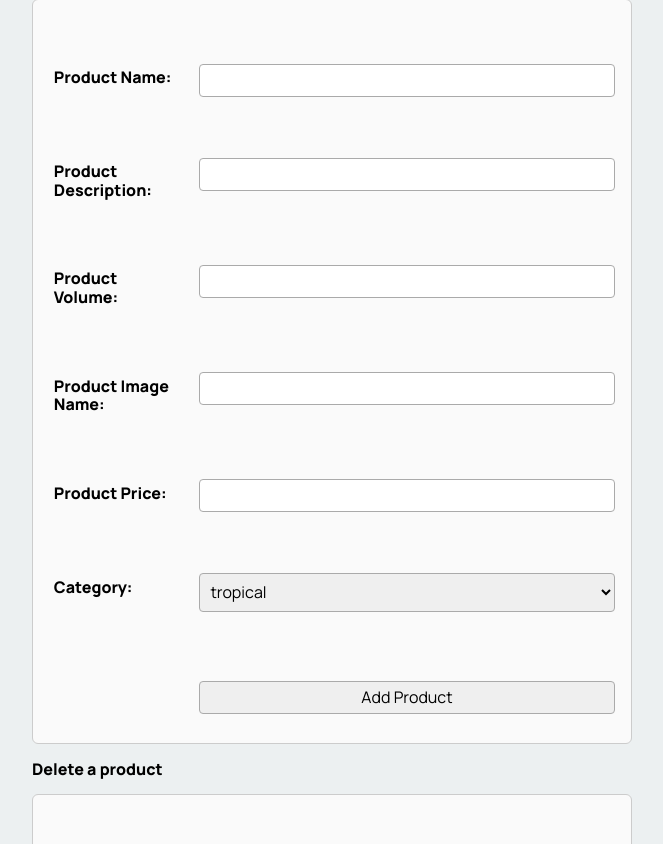
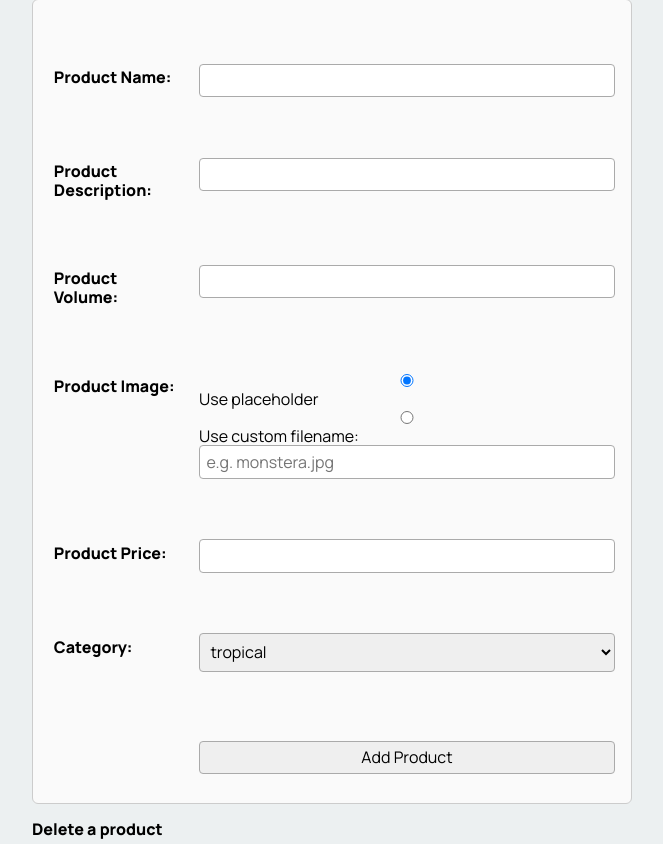
Before and after one commit to ksenek/Plantitude-Site, a Flask app: a page that uses templates/admin.html in a window 1280 px wide. Shown: the part 867-1711 px from the top of the page, without its empty margins (224-887 px from the left). Run offline with Flask 3, Linux system fonts and the light colour scheme; a user stored in the database is signed in; data comes from the database, SQL or seed files in the repository.

Commit message:
Update add product section
Updated add product section to account for a user selecting either their own image or the placeholder image for their product.

```diff
--- a/templates/admin.html
+++ b/templates/admin.html
@@ -46,32 +46,43 @@
     <div class="form-label"><label for="name">Product Name:</label></div>
     <div class="form-element"><input type="text" name="name" id="name" required></div>
   </div>
+
   <div class="form-group">
     <div class="form-label"><label for="description">Product Description:</label></div>
     <div class="form-element"><input type="text" name="description" id="description" required></div>
   </div>
+
   <div class="form-group">
-    <div class="form-label"><label for="volume">Product Volume:</label></div>
-    <div class="form-element"><input type="text" name="volume" id="volume" required></div>
+    <div class="form-label"><label for="size">Product Volume:</label></div>
+    <div class="form-element"><input type="text" name="size" id="size" required></div>
   </div>
+
+  <!-- IMAGE OPTIONS -->
   <div class="form-group">
-    <div class="form-label"><label for="image">Product Image Name:</label></div>
-    <div class="form-element"><input type="text" name="image" id="image" required></div>
+    <div class="form-label"><label>Product Image:</label></div>
+    <div class="form-element">
+      <input type="radio" name="image_option" value="noimage" checked> Use placeholder<br>
+      <input type="radio" name="image_option" value="custom"> Use custom filename:
+      <input type="text" name="custom_image" placeholder="e.g. monstera.jpg">
+    </div>
   </div>
+
   <div class="form-group">
     <div class="form-label"><label for="price">Product Price:</label></div>
     <div class="form-element"><input type="text" name="price" id="price" required></div>
   </div>
+
   <div class="form-group">
     <div class="form-label"><label for="cat_id">Category:</label></div>
     <div class="form-element">
       <select id="cat_id" name="cat_id" required>
         {% for category in categories %}
-          <option value="{{ category[0] }}">{{ category[1] }} </option>
+          <option value="{{ category[0] }}">{{ category[1] }}</option>
         {% endfor %}
       </select>
     </div>
   </div>
+
   <div class="form-group">
     <div class="form-label"></div>
     <div class="form-element"><input type="submit" value="Add Product"></div>
@@ -80,13 +91,13 @@
 
 
 <h4> Delete a product </h4>
-<form class ="myform" method="post" action="/delete_product">
+<form class="myform" method="post" action="/delete_product">
   <div class ="form-group">
     <div class ="form-label"><label for="product_id">Product Name:</label></div>
     <div class ="form-element">
       <select id="product_id" name="product_id" >
         {% for product in products %}
-          <option value ="{{ product[0] }}">{{ product[1] }}</option>
+          <option value ="{{ product[0] }}, {{ product[1] }}">{{ product[1] }}</option>
         {% endfor %}
       </select>
     </div>
```
